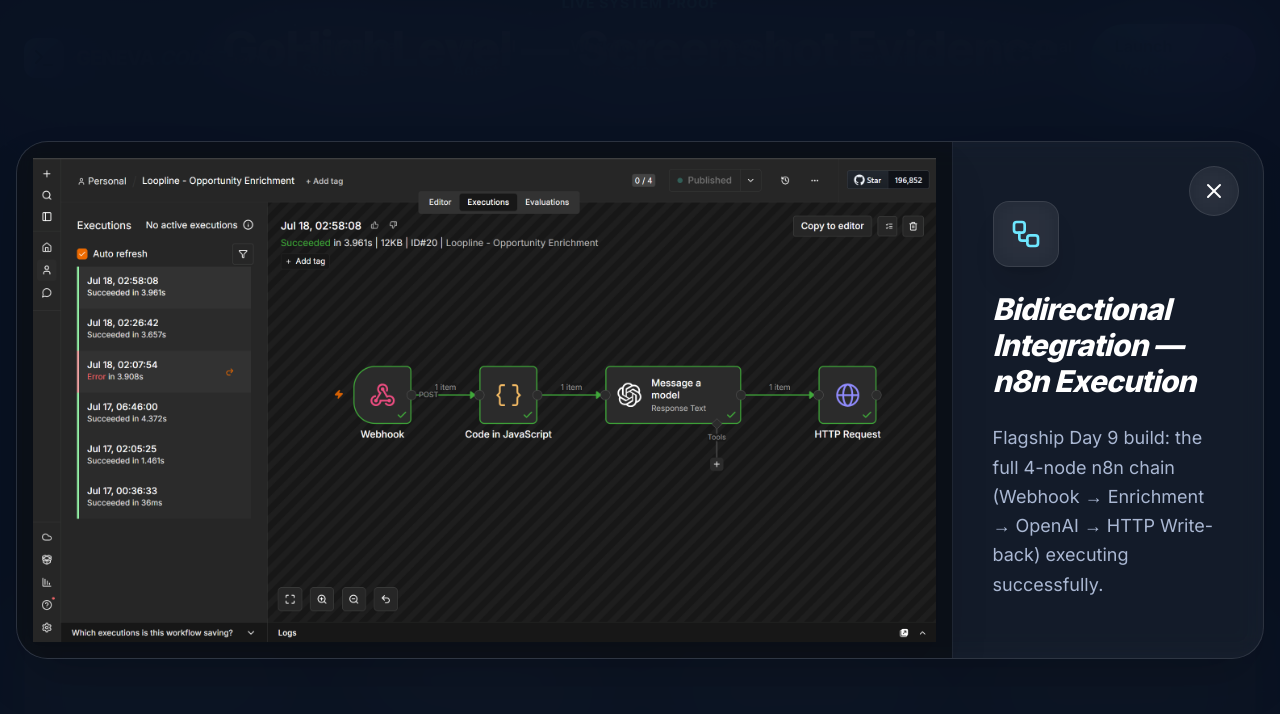
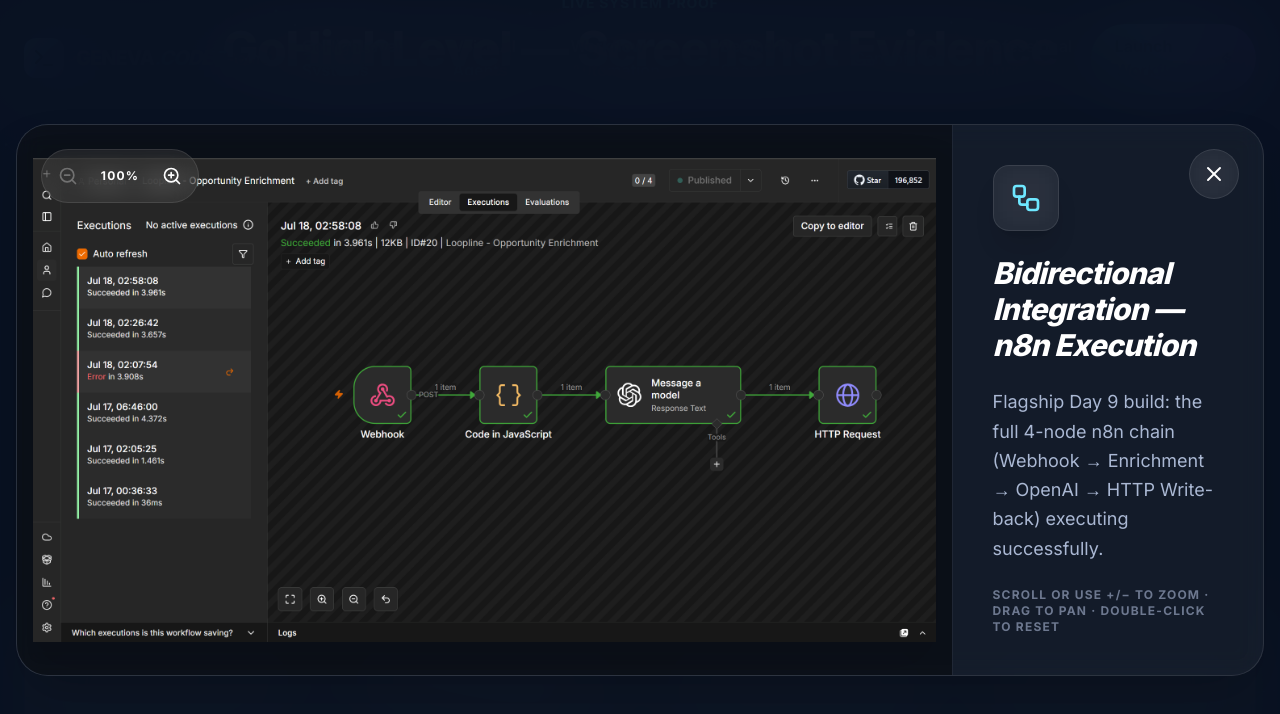
Before and after one commit to geneva-codes/geneva-portfolio, a React (Vite) app: page / in a window 1280 px wide. Both pictures are taken after a click on the element 169 px from the left and 2830 px from the top of the page. Shown: the part 2430-3144 px from the top of the page. Built offline with nearby package versions, Linux system fonts and the light colour scheme.

Commit message:
Implement zoom and pan for ImageModal
Added zoom and pan functionality to ImageModal component, including mouse wheel and pointer event handling.

```diff
--- a/src/App.tsx
+++ b/src/App.tsx
@@ -3,7 +3,7 @@
  * SPDX-License-Identifier: Apache-2.0
  */
 
-import { useState, useEffect, useRef, type ReactNode } from 'react';
+import { useState, useEffect, useRef, type ReactNode, type WheelEvent, type PointerEvent } from 'react';
 import { motion, AnimatePresence } from 'motion/react';
 import {
   Terminal,
@@ -38,7 +38,10 @@
   Bot,
   Users,
   TrendingUp,
-  Sparkles
+  Sparkles,
+  ZoomIn,
+  ZoomOut,
+  RotateCcw
 } from 'lucide-react';
 
 // --- Particle Background ---
@@ -114,6 +117,10 @@
 };
 
 // --- Modal Component ---
+const MIN_ZOOM = 1;
+const MAX_ZOOM = 4;
+const ZOOM_STEP = 0.5;
+
 const ImageModal = ({ isOpen, onClose, image, title, caption }: {
   isOpen: boolean;
   onClose: () => void;
@@ -121,11 +128,82 @@
   title: string;
   caption: string;
 }) => {
+  const [zoom, setZoom] = useState(1);
+  const [pan, setPan] = useState({ x: 0, y: 0 });
+  const isDragging = useRef(false);
+  const lastPointer = useRef({ x: 0, y: 0 });
+  const imgWrapRef = useRef<HTMLDivElement>(null);
+
   useEffect(() => {
     if (isOpen) document.body.style.overflow = 'hidden';
     else document.body.style.overflow = 'unset';
     return () => { document.body.style.overflow = 'unset'; };
   }, [isOpen]);
+
+  // Reset zoom/pan whenever a new image is opened
+  useEffect(() => {
+    setZoom(1);
+    setPan({ x: 0, y: 0 });
+  }, [image, isOpen]);
+
+  const clampZoom = (value: number) => Math.min(MAX_ZOOM, Math.max(MIN_ZOOM, value));
+
+  const zoomIn = () => setZoom((z) => {
+    const next = clampZoom(z + ZOOM_STEP);
+    if (next === MIN_ZOOM) setPan({ x: 0, y: 0 });
+    return next;
+  });
+
+  const zoomOut = () => setZoom((z) => {
+    const next = clampZoom(z - ZOOM_STEP);
+    if (next === MIN_ZOOM) setPan({ x: 0, y: 0 });
+    return next;
+  });
+
+  const resetZoom = () => {
+    setZoom(1);
+    setPan({ x: 0, y: 0 });
+  };
+
+  const handleWheel = (e: WheelEvent) => {
+    e.preventDefault();
+    e.stopPropagation();
+    const delta = e.deltaY > 0 ? -ZOOM_STEP / 2 : ZOOM_STEP / 2;
+    setZoom((z) => {
+      const next = clampZoom(z + delta);
+      if (next === MIN_ZOOM) setPan({ x: 0, y: 0 });
+      return next;
+    });
+  };
+
+  const handleDoubleClick = () => {
+    setZoom((z) => {
+      if (z > MIN_ZOOM) {
+        setPan({ x: 0, y: 0 });
+        return MIN_ZOOM;
+      }
+      return clampZoom(MIN_ZOOM + ZOOM_STEP * 2);
+    });
+  };
+
+  const handlePointerDown = (e: PointerEvent) => {
+    if (zoom <= MIN_ZOOM) return;
+    isDragging.current = true;
+    lastPointer.current = { x: e.clientX, y: e.clientY };
+    (e.target as HTMLElement).setPointerCapture?.(e.pointerId);
+  };
+
+  const handlePointerMove = (e: PointerEvent) => {
+    if (!isDragging.current || zoom <= MIN_ZOOM) return;
+    const dx = e.clientX - lastPointer.current.x;
+    const dy = e.clientY - lastPointer.current.y;
+    lastPointer.current = { x: e.clientX, y: e.clientY };
+    setPan((p) => ({ x: p.x + dx, y: p.y + dy }));
+  };
+
+  const handlePointerUp = () => {
+    isDragging.current = false;
+  };
 
   return (
     <AnimatePresence>
@@ -151,12 +229,56 @@
               <X className="w-6 h-6" />
             </button>
 
+            {/* Zoom Controls */}
+            <div className="absolute top-6 left-6 z-10 flex items-center gap-2 glass rounded-full p-1.5">
+              <button
+                onClick={zoomOut}
+                disabled={zoom <= MIN_ZOOM}
+                className="p-2.5 rounded-full hover:bg-white/10 transition-colors disabled:opacity-30 disabled:cursor-not-allowed"
+                aria-label="Zoom out"
+              >
+                <ZoomOut className="w-5 h-5" />
+              </button>
+              <span className="text-xs font-bold uppercase tracking-widest w-12 text-center select-none">
+                {Math.round(zoom * 100)}%
+              </span>
+              <button
+                onClick={zoomIn}
+                disabled={zoom >= MAX_ZOOM}
+                className="p-2.5 rounded-full hover:bg-white/10 transition-colors disabled:opacity-30 disabled:cursor-not-allowed"
+                aria-label="Zoom in"
+              >
+                <ZoomIn className="w-5 h-5" />
+              </button>
+              {zoom > MIN_ZOOM && (
+                <button
+                  onClick={resetZoom}
+                  className="p-2.5 rounded-full hover:bg-white/10 transition-colors"
+                  aria-label="Reset zoom"
+                >
+                  <RotateCcw className="w-4 h-4" />
+                </button>
+              )}
+            </div>
+
             <div className="flex flex-col lg:flex-row h-full">
-              <div className="lg:w-3/4 bg-black/40 flex items-center justify-center p-4">
+              <div
+                ref={imgWrapRef}
+                onWheel={handleWheel}
+                onDoubleClick={handleDoubleClick}
+                onPointerDown={handlePointerDown}
+                onPointerMove={handlePointerMove}
+                onPointerUp={handlePointerUp}
+                onPointerLeave={handlePointerUp}
+                className={`lg:w-3/4 bg-black/40 flex items-center justify-center p-4 overflow-hidden select-none ${zoom > MIN_ZOOM ? (isDragging.current ? 'cursor-grabbing' : 'cursor-grab') : 'cursor-zoom-in'}`}
+                style={{ touchAction: 'none' }}
+              >
                 <img
                   src={image}
                   alt={title}
-                  className="max-h-[80vh] w-full object-contain drop-shadow-2xl"
+                  draggable={false}
+                  className="max-h-[80vh] w-full object-contain drop-shadow-2xl transition-transform duration-150 ease-out"
+                  style={{ transform: `translate(${pan.x}px, ${pan.y}px) scale(${zoom})` }}
                 />
               </div>
               <div className="lg:w-1/4 p-10 flex flex-col justify-center border-l border-white/5">
@@ -165,6 +287,9 @@
                 </div>
                 <h3 className="text-3xl font-black mb-6 italic tracking-tight">{title}</h3>
                 <p className="text-brand-muted text-lg leading-relaxed">{caption}</p>
+                <p className="text-brand-muted/60 text-xs mt-6 uppercase tracking-widest font-bold">
+                  Scroll or use +/− to zoom · Drag to pan · Double-click to reset
+                </p>
               </div>
             </div>
           </motion.div>
```
